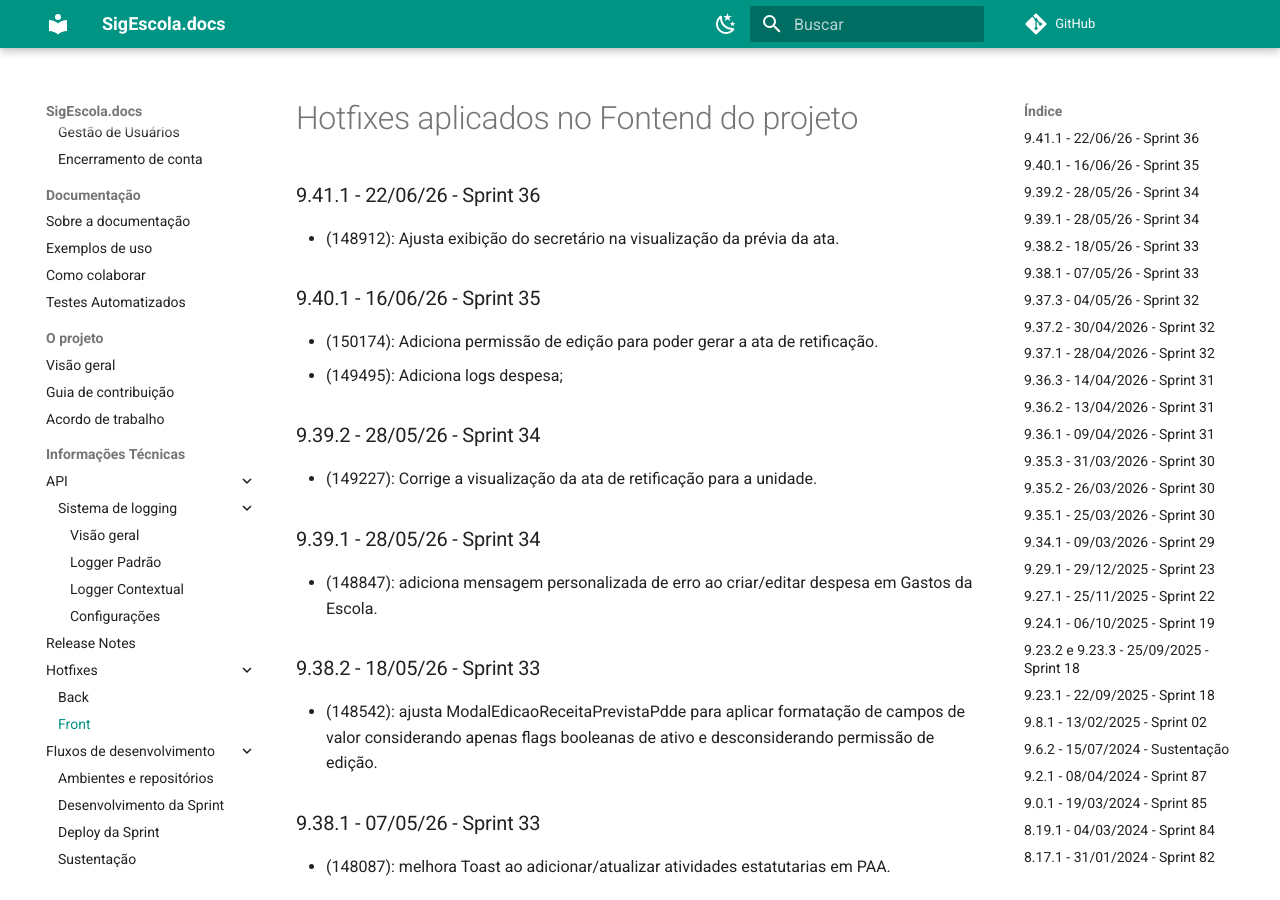
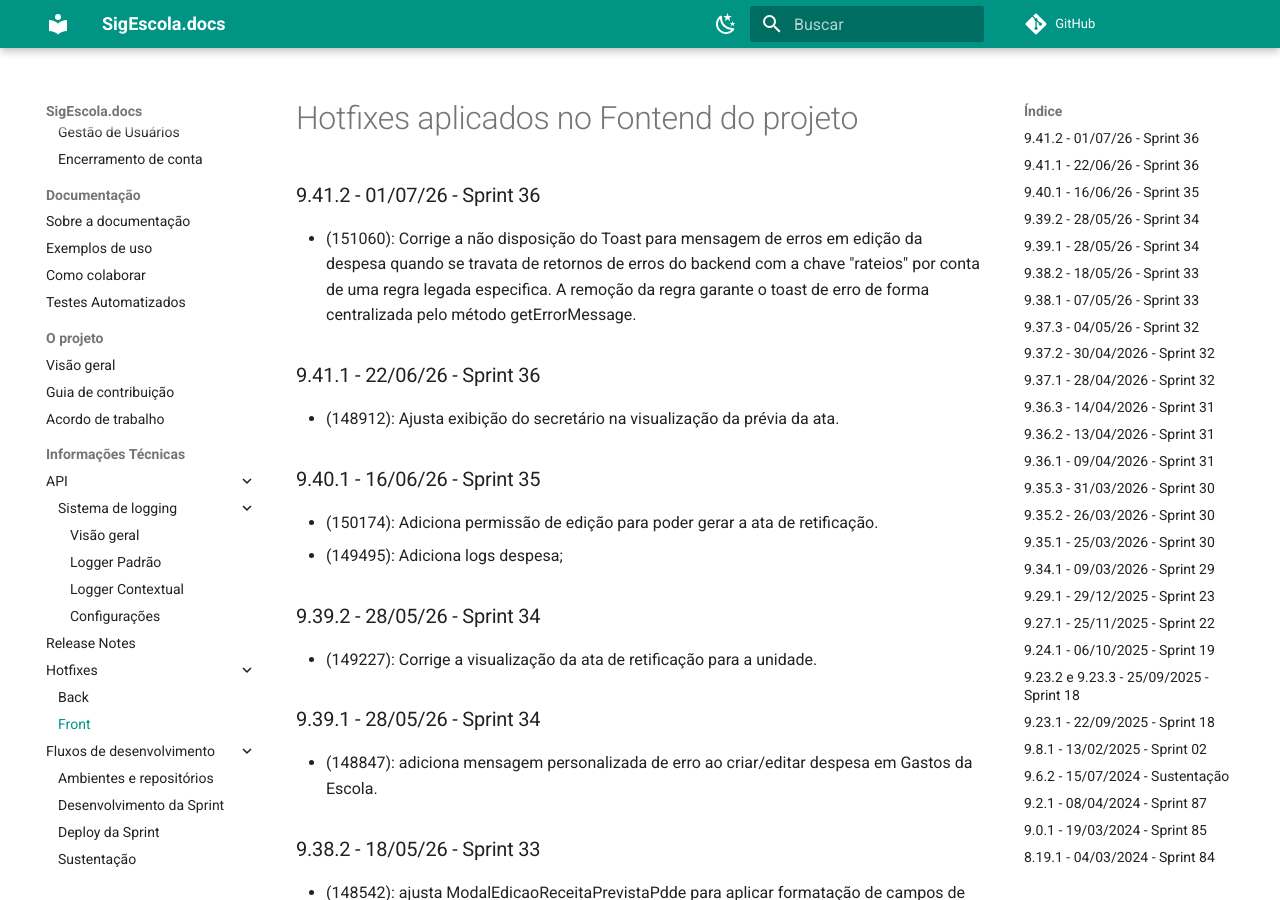
Before and after one commit to prefeiturasp/SME-PTRF-Docs, an MkDocs documentation site: the page built from docs/projeto/hotfixes_front.md, in a window 1280 px wide and 900 px high. Built offline with MkDocs 1.6.1 and Material for MkDocs 9.7.7, drawn with Linux system fonts in a browser that asks for light colours; comment, search, counter and statistics services are not loaded.

Commit message:
Document hotfix for Toast error message in 9.41.2
Added hotfix details for version 9.41.2 addressing Toast error message display.

```diff
--- a/docs/projeto/hotfixes_front.md
+++ b/docs/projeto/hotfixes_front.md
@@ -1,4 +1,7 @@
 # Hotfixes aplicados no Fontend do projeto
+
+### 9.41.2 - 01/07/26 - Sprint 36
+* (151060): Corrige a não disposição do Toast para mensagem de erros em edição da despesa quando se travata de retornos de erros do backend com a chave "rateios" por conta de uma regra legada especifica. A remoção da regra garante o toast de erro de forma centralizada pelo método getErrorMessage.
 
 ### 9.41.1 - 22/06/26 - Sprint 36
 * (148912): Ajusta exibição do secretário na visualização da prévia da ata.
```
